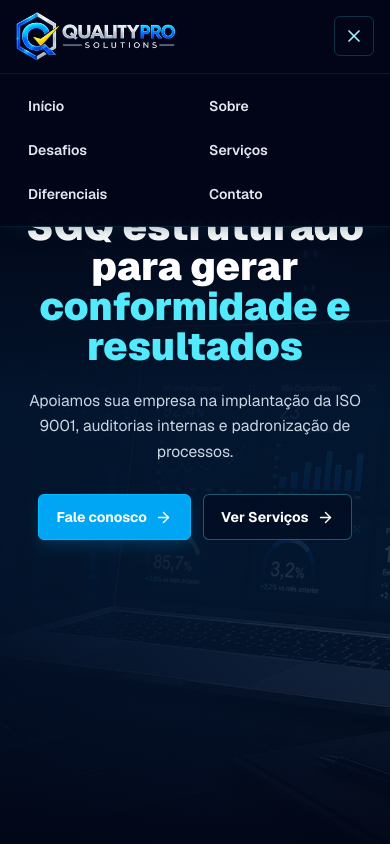
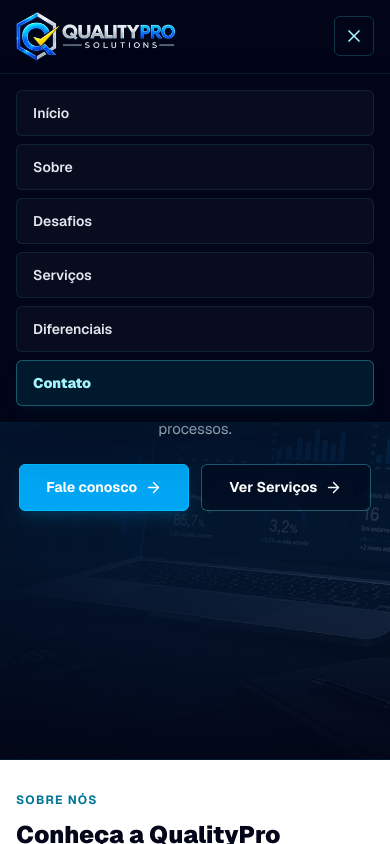
Before and after one commit to viniciusrst01-boop/qualitypro-site, a Next.js app: page / in a window 390 px wide. Both pictures are taken after a click on the button 354 px from the left and 36 px from the top of the page. Shown: the top 844 px of the page. Built offline with nearby package versions, Linux system fonts and the light colour scheme.

Commit message:
mobile 2.0

```diff
--- a/src/app/globals.css
+++ b/src/app/globals.css
@@ -77,6 +77,10 @@ section[id] {
 }
 
 @media (max-width: 640px) {
+  #inicio {
+    min-height: 88svh;
+  }
+
   .bg-hero {
     background-image:
       linear-gradient(
@@ -94,17 +98,17 @@ section[id] {
       ),
       url("/hero-bg-optimized.webp");
 
-    background-size: auto 78%;
+    background-size: auto 72%;
     background-position: 68% bottom;
     background-repeat: no-repeat;
   }
 
   .qhd-hero-content {
-    min-height: calc(100svh - 5.5rem);
+    min-height: calc(88svh - 5rem);
     align-items: flex-start;
     justify-content: center;
-    padding-top: clamp(2rem, 8vh, 4rem);
-    padding-bottom: 3.5rem;
+    padding-top: clamp(1.7rem, 6.5vh, 3.25rem);
+    padding-bottom: 2.25rem;
   }
 
   .qhd-hero-copy {
@@ -122,7 +126,7 @@ section[id] {
   }
 
   .qhd-hero-title {
-    margin-top: 1.35rem;
+    margin-top: 1.15rem;
     font-size: clamp(2.1rem, 10vw, 2.75rem);
     line-height: 1.03;
   }
@@ -130,14 +134,30 @@ section[id] {
   .qhd-hero-description {
     max-width: 21rem;
     margin-inline: auto;
-    margin-top: 1.25rem;
-    font-size: 0.98rem;
-    line-height: 1.65;
+    margin-top: 1.05rem;
+    font-size: 0.94rem;
+    line-height: 1.58;
   }
 
   .qhd-hero-copy > div {
+    display: grid;
+    grid-template-columns: repeat(2, minmax(0, 1fr));
     justify-content: center;
-    margin-top: 1.8rem;
+    gap: 0.7rem;
+    margin-top: 1.45rem;
+  }
+
+  .qhd-hero-button {
+    min-height: 2.95rem;
+    width: 100%;
+    padding: 0.75rem 0.8rem;
+    font-size: 0.88rem;
+  }
+}
+
+@media (max-width: 360px) {
+  .qhd-hero-copy > div {
+    grid-template-columns: 1fr;
   }
 }
 
@@ -729,3 +749,9 @@ a {
   background: rgba(15, 23, 42, 0.92);
   box-shadow: 0 0 0 3px rgba(56, 189, 248, 0.12);
 }
+
+@media (max-width: 640px) {
+  .input-field {
+    padding: 0.75rem 0.875rem;
+  }
+}
--- a/src/app/page.tsx
+++ b/src/app/page.tsx
@@ -256,7 +256,7 @@ export default function Home() {
 
       <section
         id="sobre"
-        className="scroll-mt-24 bg-white py-10 text-slate-950 sm:scroll-mt-28 sm:py-20"
+        className="scroll-mt-24 bg-white py-8 text-slate-950 sm:scroll-mt-28 sm:py-20"
       >
         <div className="mx-auto max-w-7xl px-4 sm:px-5">
           <SectionTitle
@@ -314,9 +314,9 @@ export default function Home() {
 
       <section
         id="qualificacoes"
-        className="bg-slate-50 py-10 text-slate-950 sm:py-20"
+        className="bg-slate-50 py-8 text-slate-950 sm:py-20"
       >
-        <div className="mx-auto grid max-w-7xl items-center gap-6 px-4 sm:gap-8 sm:px-5 lg:grid-cols-[1fr_0.95fr] lg:gap-12">
+        <div className="mx-auto grid max-w-7xl items-center gap-5 px-4 sm:gap-8 sm:px-5 lg:grid-cols-[1fr_0.95fr] lg:gap-12">
           <div>
             <span className="inline-flex rounded-full border border-cyan-300/60 bg-cyan-50 px-4 py-2 text-xs font-black uppercase tracking-[0.18em] text-cyan-700">
               Qualificações da equipe
@@ -386,7 +386,7 @@ export default function Home() {
 
       <section
         id="desafios"
-        className="scroll-mt-24 bg-slate-50 py-10 text-slate-950 sm:scroll-mt-28 sm:py-20"
+        className="scroll-mt-24 bg-slate-50 py-8 text-slate-950 sm:scroll-mt-28 sm:py-20"
       >
         <div className="mx-auto max-w-7xl px-4 sm:px-5">
           <div className="grid items-start gap-6 sm:gap-8 lg:grid-cols-[0.8fr_1.2fr] lg:gap-12">
@@ -448,7 +448,7 @@ export default function Home() {
           </div>
         </div>
       </section>
-      <section id="servicos" className="bg-slate-950 py-10 sm:py-20">
+      <section id="servicos" className="bg-slate-950 py-8 sm:py-20">
         <div className="mx-auto max-w-7xl px-4 sm:px-5">
           <SectionTitle
             eyebrow="Nossos serviços"
@@ -485,7 +485,7 @@ export default function Home() {
         </div>
       </section>
 
-      <section className="bg-slate-950 pb-10 pt-2 sm:pb-20 sm:pt-6">
+      <section className="bg-slate-950 pb-8 pt-1 sm:pb-20 sm:pt-6">
         <div className="mx-auto max-w-7xl px-4 sm:px-5">
           <SectionTitle
             eyebrow="Método de trabalho"
@@ -525,7 +525,7 @@ export default function Home() {
 
       <section
         id="diferenciais"
-        className="bg-white py-10 text-slate-950 sm:py-16"
+        className="bg-white py-8 text-slate-950 sm:py-16"
       >
         <div className="mx-auto max-w-7xl px-4 sm:px-5">
           <SectionTitle
@@ -631,7 +631,7 @@ export default function Home() {
         </div>
       </section>
 
-      <section id="contato" className="bg-slate-900 py-10 sm:py-20">
+      <section id="contato" className="bg-slate-900 py-8 sm:py-20">
         <div className="mx-auto grid max-w-7xl gap-6 px-4 sm:gap-8 sm:px-5 lg:grid-cols-[0.85fr_1.15fr] lg:gap-10">
           <div>
             <SectionTitle
@@ -660,8 +660,8 @@ export default function Home() {
         </div>
       </section>
 
-      <footer className="border-t border-sky-400/10 bg-slate-950 px-4 py-10 text-sm text-slate-400 sm:px-5">
-        <div className="mx-auto grid max-w-7xl gap-8 md:grid-cols-[1fr_auto_1fr]">
+      <footer className="border-t border-sky-400/10 bg-slate-950 px-4 py-7 text-sm text-slate-400 sm:px-5 sm:py-10">
+        <div className="mx-auto grid max-w-7xl gap-6 md:grid-cols-[1fr_auto_1fr] md:gap-8">
           <div>
             <h2 className="text-base font-black text-white">
               QualityPro Solutions
@@ -669,7 +669,7 @@ export default function Home() {
             <p className="mt-2 text-slate-300">
               Consultoria em Gestão da Qualidade
             </p>
-            <div className="mt-5 space-y-2 text-sm font-medium text-slate-300">
+            <div className="mt-4 space-y-1.5 text-sm font-medium text-slate-300 sm:mt-5 sm:space-y-2">
               <a
                 href="mailto:contato@qualityprosolutions.com.br"
                 className="block transition hover:text-cyan-300"
@@ -700,7 +700,7 @@ export default function Home() {
           </div>
         </div>
 
-        <div className="mx-auto mt-8 flex max-w-7xl flex-col gap-2 border-t border-slate-800 pt-6 text-xs text-slate-500 sm:flex-row sm:items-center sm:justify-between">
+        <div className="mx-auto mt-6 flex max-w-7xl flex-col gap-2 border-t border-slate-800 pt-5 text-xs text-slate-500 sm:mt-8 sm:flex-row sm:items-center sm:justify-between sm:pt-6">
           <p>© 2026 QualityPro Solutions. Todos os direitos reservados.</p>
           <p>Qualidade com propósito.</p>
         </div>
--- a/src/components/ContactForm.tsx
+++ b/src/components/ContactForm.tsx
@@ -72,7 +72,7 @@ export default function ContactForm() {
   return (
     <form
       onSubmit={handleSubmit}
-      className="grid gap-3 rounded-lg border border-sky-300/15 bg-slate-950/45 p-4 sm:gap-4 sm:p-6"
+      className="grid gap-3 rounded-lg border border-sky-300/15 bg-slate-950/45 p-3.5 sm:gap-4 sm:p-6"
     >
       <div className="grid items-start gap-3 sm:grid-cols-2 sm:gap-4">
         <label className="grid gap-2">
@@ -145,7 +145,7 @@ export default function ContactForm() {
         <textarea
           name="message"
           placeholder="Como podemos ajudar sua empresa?"
-          rows={4}
+          rows={3}
           minLength={10}
           maxLength={2000}
           required
--- a/src/components/Header.tsx
+++ b/src/components/Header.tsx
@@ -103,7 +103,7 @@ export default function Header() {
 
       <div
         id="mobile-navigation"
-        className={`grid border-t border-cyan-400/10 bg-slate-950/95 transition-[grid-template-rows,opacity] duration-200 lg:hidden ${
+        className={`grid border-t border-cyan-400/10 bg-slate-950/92 shadow-2xl shadow-slate-950/40 backdrop-blur-xl transition-[grid-template-rows,opacity] duration-300 lg:hidden ${
           isMenuOpen
             ? "grid-rows-[1fr] opacity-100"
             : "pointer-events-none grid-rows-[0fr] opacity-0"
@@ -114,18 +114,26 @@ export default function Header() {
           aria-hidden={!isMenuOpen}
           className="overflow-hidden"
         >
-          <div className="mx-auto grid max-w-7xl grid-cols-2 gap-1 px-4 py-3 sm:px-5">
-            {mobileNavigation.map(([label, href]) => (
+          <div className="mx-auto grid max-w-7xl gap-2 px-4 py-4 sm:px-5">
+            {mobileNavigation.map(([label, href]) => {
+              const isContact = href === "#contato";
+
+              return (
                 <a
                   key={href}
                   href={href}
                   onClick={closeMenu}
                   tabIndex={isMenuOpen ? 0 : -1}
-                className="rounded-md px-3 py-2.5 text-sm font-semibold text-slate-200 hover:bg-cyan-400/10 hover:text-cyan-300"
+                  className={
+                    isContact
+                      ? "rounded-md border border-cyan-300/30 bg-cyan-400/10 px-4 py-3 text-sm font-black text-cyan-200 shadow-lg shadow-cyan-950/20 hover:border-cyan-300/55 hover:bg-cyan-400/15"
+                      : "rounded-md border border-cyan-300/10 bg-white/[0.03] px-4 py-3 text-sm font-semibold text-slate-200 hover:border-cyan-300/30 hover:bg-cyan-400/10 hover:text-cyan-300"
+                  }
                 >
                   {label}
                 </a>
-            ))}
+              );
+            })}
           </div>
         </nav>
       </div>
--- a/src/components/ServicesGrid.tsx
+++ b/src/components/ServicesGrid.tsx
@@ -207,7 +207,7 @@ export default function ServicesGrid() {
 
   return (
     <>
-      <div className="mt-8 grid items-stretch gap-4 sm:mt-10 md:grid-cols-2 lg:grid-cols-3">
+      <div className="mt-6 grid items-stretch gap-3 sm:mt-10 sm:gap-4 md:grid-cols-2 lg:grid-cols-3">
         {services.map((service, index) => {
           const Icon = service.icon;
           const isExpanded = activeIndex === index;
@@ -232,7 +232,7 @@ export default function ServicesGrid() {
                 onClick={(event) =>
                   toggleService(index, event.currentTarget.closest("article"))
                 }
-                className="group w-full cursor-pointer p-5 text-left focus-visible:outline-2 focus-visible:outline-offset-[-3px] focus-visible:outline-cyan-300 sm:p-6"
+                className="group w-full cursor-pointer p-4 text-left focus-visible:outline-2 focus-visible:outline-offset-[-3px] focus-visible:outline-cyan-300 sm:p-6"
               >
                 <div className="flex items-start justify-between gap-5">
                   <Icon className="shrink-0 text-cyan-300" size={32} />
@@ -244,8 +244,8 @@ export default function ServicesGrid() {
                     size={22}
                   />
                 </div>
-                <h3 className="mt-5 text-xl font-bold">{service.title}</h3>
-                <p className="mt-3 max-w-3xl leading-7 text-slate-400">
+                <h3 className="mt-4 text-xl font-bold sm:mt-5">{service.title}</h3>
+                <p className="mt-2 max-w-3xl leading-6 text-slate-400 sm:mt-3 sm:leading-7">
                   {service.text}
                 </p>
               </button>
@@ -269,7 +269,7 @@ export default function ServicesGrid() {
                 }`}
               >
                 <div className="overflow-hidden">
-                  <div className="mx-5 grid gap-6 border-t border-sky-300/15 pb-6 pt-5 sm:mx-6 lg:grid-cols-[0.9fr_1.1fr] lg:gap-10">
+                  <div className="mx-4 grid gap-5 border-t border-sky-300/15 pb-5 pt-4 sm:mx-6 sm:gap-6 sm:pb-6 sm:pt-5 lg:grid-cols-[0.9fr_1.1fr] lg:gap-10">
                     <div>
                       <h4 className="text-base font-bold text-white">
                         Como funciona
```
Lines whose indentation alone changed are shown as unchanged.
